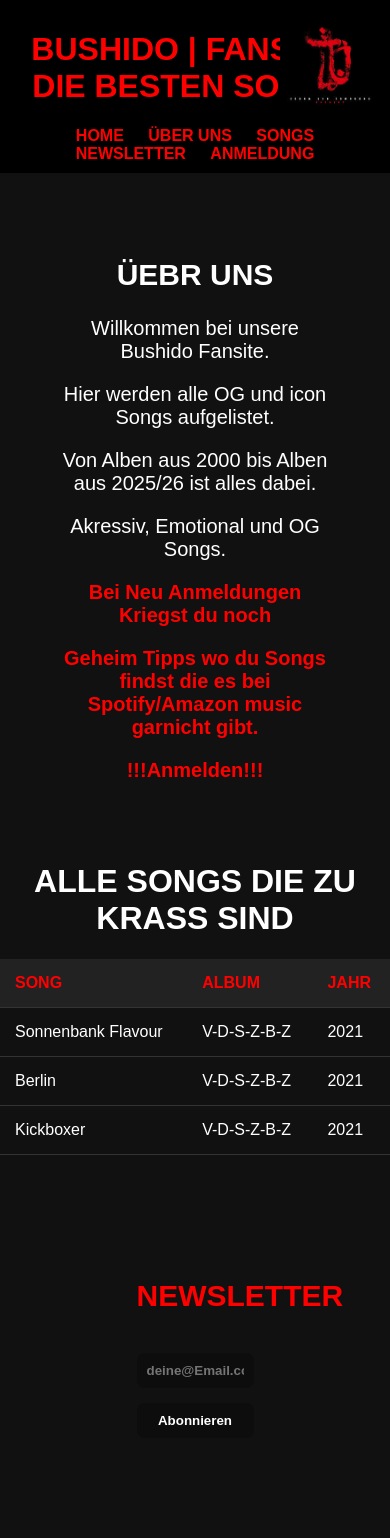
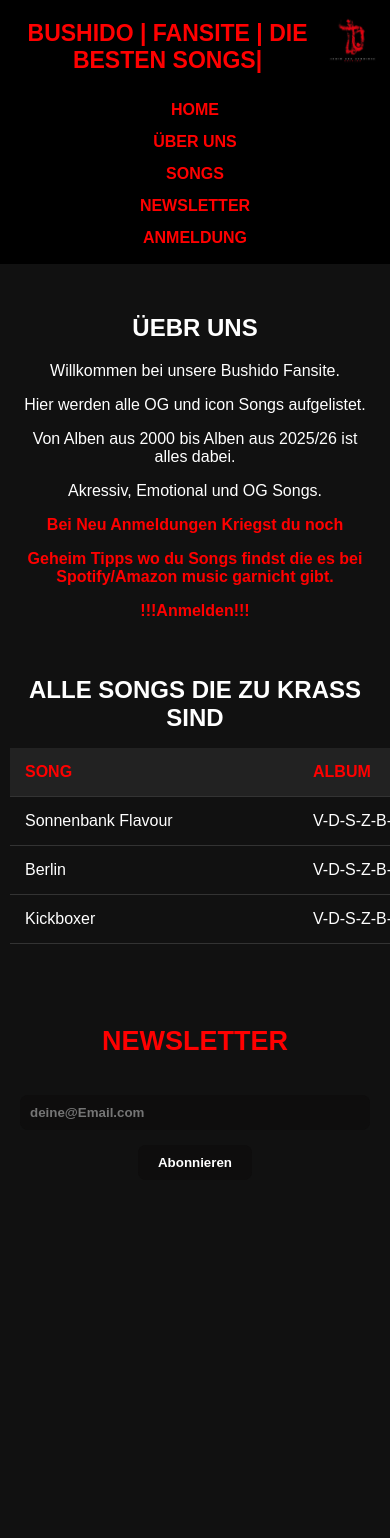
Before and after one commit to MaLe1109/BUSHIDO-FANSITE, a plain HTML site: page index.html in a window 390 px wide. After the commit the page ends 1230 px from the top, so only its background shows below. Drawn offline with Linux system fonts and the light colour scheme.

Commit message:
Add files via upload

```diff
--- a/style.css
+++ b/style.css
@@ -1,14 +1,28 @@
+* {
+    box-sizing: border-box;
+}
+
+html {
+    scroll-behavior: smooth;
+}
+
 body {
     padding: 0;
     margin: 0;
     font-family: "Bebas Neue", sans-serif;
     background: #111;
     color: white;
+    overflow-x: hidden;
 }
+
+
+/* =========================
+   HEADER
+========================= */
 
 header {
     background: black;
-    padding: 10px 10px;
+    padding: 10px;
     position: relative;
     text-align: center;
 }
@@ -16,14 +30,28 @@ header {
 header h1 {
     color: #ff0000;
     font-weight: 700;
-
+    margin: 10px 0 20px;
 }
 
 header .logo {
     width: 100px;
+    max-width: 15vw;
     position: absolute;
     top: 10px;
     right: 10px;
+}
+
+
+/* =========================
+   NAVIGATION
+========================= */
+
+header nav {
+    display: flex;
+    justify-content: center;
+    align-items: center;
+    flex-wrap: wrap;
+    gap: 5px;
 }
 
 header nav a {
@@ -34,6 +62,17 @@ header nav a {
     transition: 0.5s;
 }
 
+header nav a:hover {
+    text-decoration: underline;
+    color: rgb(250, 35, 6);
+    transform: scale(1.05);
+}
+
+
+/* =========================
+   NORMALE LINKS
+========================= */
+
 .link {
     color: #ff0000;
     font-weight: 700;
@@ -42,27 +81,21 @@ header nav a {
     transition: 0.5s;
 }
 
-
 .link:hover {
     text-decoration: underline;
     color: rgb(250, 35, 6);
     transform: scale(1.05);
-    transition: 0.5s;
     font-size: 25px;
 }
 
-header nav a:hover {
-    text-decoration: underline;
-    color: rgb(250, 35, 6);
-    transform: scale(1.05);
-    transition: 0.5s;
-    font-size: 20px;
-}
 
+/* =========================
+   ÜBER UNS
+========================= */
 
 .überuns {
     text-align: center;
-    padding: 60px;
+    padding: 60px 20px;
     font-size: 20px;
 }
 
@@ -72,12 +105,19 @@ header nav a:hover {
 }
 
 
+/* =========================
+   SONGS
+========================= */
+
 .songs {
     text-align: center;
+    padding: 20px;
 }
 
 .songs table {
     width: 100%;
+    max-width: 1000px;
+    margin: 0 auto;
     border-collapse: collapse;
     background: #111;
     color: white;
@@ -85,12 +125,11 @@ header nav a:hover {
 }
 
 .songs th,
-td {
+.songs td {
     padding: 15px;
     text-align: left;
     border-bottom: 1px solid #333;
 }
-
 
 .songs th {
     background: #222;
@@ -99,20 +138,26 @@ td {
 }
 
 .songs tr:hover {
-    background: #1c1c1c1c;
+    background: #1c1c1c;
 }
 
 
-
+/* =========================
+   NEWSLETTER
+========================= */
 
 .newsletter {
-    padding: 100px 60px;
+    padding: 100px 20px;
     text-align: center;
     font-size: 20px;
+
     display: flex;
     flex-direction: column;
+    align-items: center;
     gap: 15px;
-    width: 30%;
+
+    width: 100%;
+    max-width: 500px;
     margin: 0 auto;
 }
 
@@ -121,7 +166,8 @@ td {
 }
 
 .newsletter input {
-    padding: 10px 10px;
+    width: 100%;
+    padding: 10px;
     border: none;
     border-radius: 8px;
     transition: 0.5s;
@@ -135,38 +181,44 @@ td {
     border-bottom: 2px solid #ff0000;
     box-shadow: 2px 1px 10px #ff0000;
     transition: 0.5s;
-    transform: scale(1.12);
+    transform: scale(1.02);
 }
 
 .newsletter button {
-    padding: 10px 10px;
+    padding: 10px 20px;
     border: none;
     border-radius: 8px;
     font-weight: 700;
     background: #0e0d0d;
     color: white;
+    cursor: pointer;
+    transition: 0.5s;
 }
 
 .newsletter button:hover {
     background: #ff0000;
-    transition: 0.5s;
     color: white;
 }
 
+
+/* =========================
+   LOGIN
+========================= */
 
 .login-input {
     display: flex;
     flex-direction: column;
     gap: 12px;
-    padding: 10px 10px;
+    padding: 10px;
     width: 50%;
+    max-width: 500px;
     margin: 0 auto;
     border: 1px solid red;
     border-radius: 8px;
 }
 
 .login-input input {
-padding: 10px 10px;
+    padding: 10px;
     border: none;
     border-radius: 8px;
     background: #0e0d0d;
@@ -182,19 +234,111 @@ transition: 0.5s;
     transform: scale(1.01);
 }
 
-
 .login-input button {
-padding: 10px 10px;
+    padding: 10px;
     border: none;
     border-radius: 8px;
     font-weight: 700;
     background: #0e0d0d;
     color: white;
     cursor: pointer;
+    transition: 0.5s;
 }
 
 .login-input button:hover {
     background: #ff0000;
-transition: 0.5s;
+}
 
+
+/* =========================
+   TABLET
+========================= */
+
+@media (max-width: 768px) {
+
+    header h1 {
+        font-size: 30px;
+        padding-right: 70px;
     }
+
+    header .logo {
+        width: 75px;
+    }
+
+    .überuns {
+        padding: 40px 20px;
+        font-size: 18px;
+    }
+
+    .newsletter {
+        padding: 70px 20px;
+    }
+
+    .login-input {
+        width: 80%;
+    }
+
+    .songs {
+        overflow-x: auto;
+    }
+
+    .songs table {
+        min-width: 600px;
+    }
+}
+
+
+/* =========================
+   HANDY
+========================= */
+
+@media (max-width: 480px) {
+
+    header {
+        padding: 10px;
+    }
+
+    header h1 {
+        font-size: 23px;
+        padding-right: 55px;
+    }
+
+    header .logo {
+        width: 55px;
+        top: 10px;
+        right: 10px;
+    }
+
+    header nav {
+        flex-direction: column;
+        gap: 0;
+    }
+
+    header nav a {
+        padding: 7px;
+        font-size: 16px;
+    }
+
+    .überuns {
+        padding: 30px 15px;
+        font-size: 16px;
+    }
+
+    .songs {
+        padding: 10px;
+    }
+
+    .songs h1 {
+        font-size: 24px;
+    }
+
+    .newsletter {
+        width: 100%;
+        padding: 50px 20px;
+        font-size: 18px;
+    }
+
+    .login-input {
+        width: 90%;
+    }
+}
```
Lines whose indentation alone changed are shown as unchanged.
